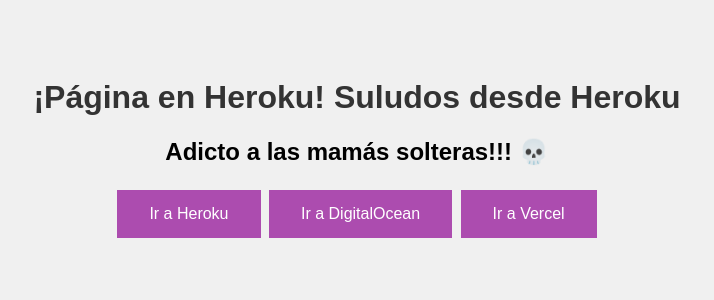
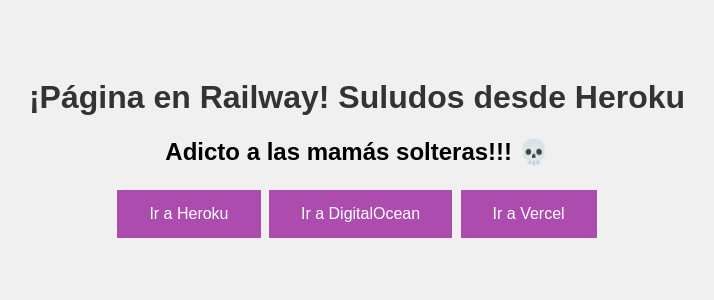
Before and after one commit to PrograDis/multiplatform, a Flask app: page / in a window 1280 px wide. Shown: the top 300 px of the page, without its empty margins (283-997 px from the left). Run offline with Flask 3, Linux system fonts and the light colour scheme.

Commit message:
Update index.html

```diff
--- a/templates/index.html
+++ b/templates/index.html
@@ -1,8 +1,8 @@
 <!DOCTYPE html>
 <html>
-  <head><title>Heroku</title></head>
+  <head><title>Railway</title></head>
   <body>
-    <h1>¡Página en Heroku! Suludos desde Heroku</h1>
+    <h1>¡Página en Railway! Suludos desde Heroku</h1>
     <h2>Adicto a las mamás solteras!!! 💀</h2>
     <button onclick="location.href='https://heroku-deployment-0de4ea1c85ec.herokuapp.com'">Ir a Heroku</button>
     <button onclick="location.href='https://shark-app-az7mh.ondigitalocean.app'">Ir a DigitalOcean</button>
```
